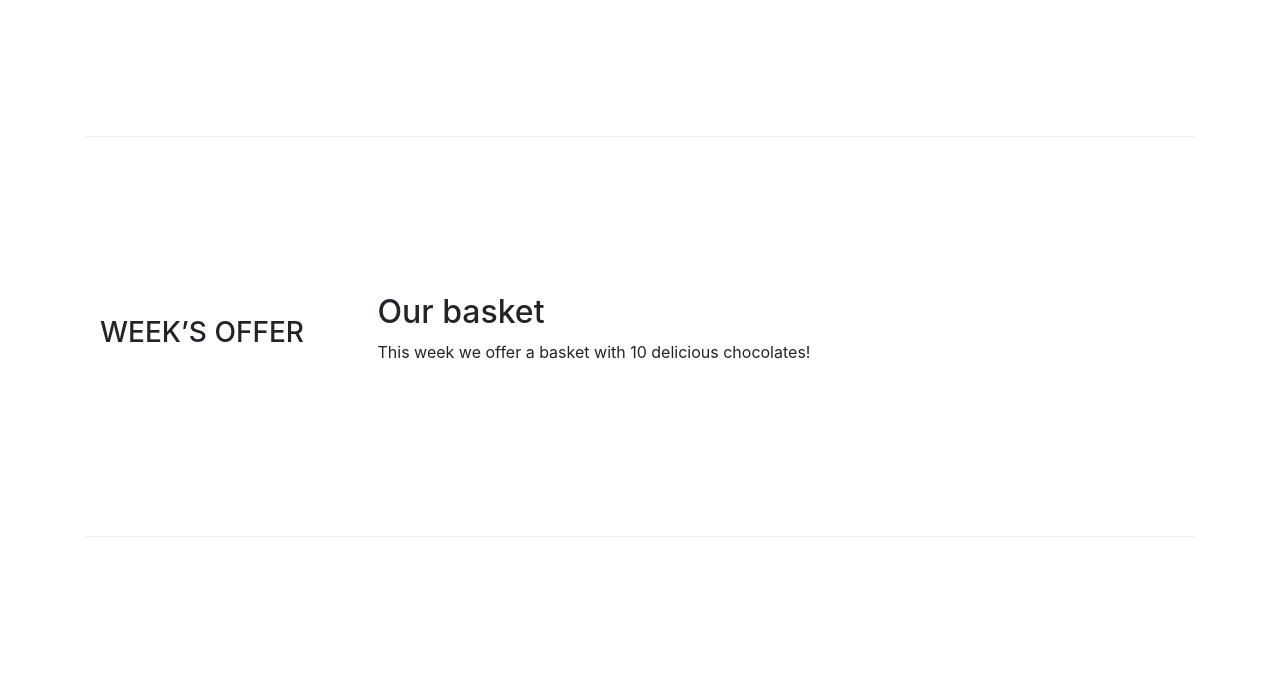
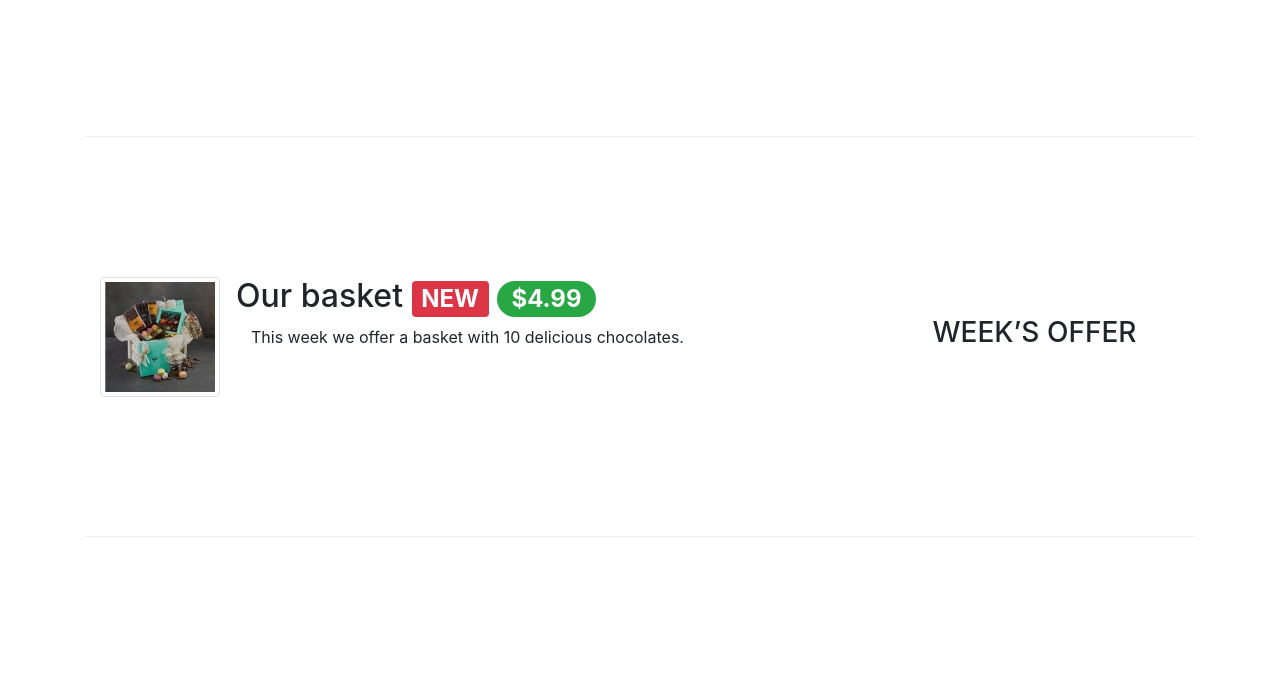
Before and after one commit to pantfil/leChocolat, a website: page index.html in a window 1280 px wide. Shown: the part 576-1250 px from the top of the page. Drawn offline with nearby package versions, Linux system fonts and the light colour scheme.

Commit message:
Bootstrap Assignment 2

```diff
--- a/index.html
+++ b/index.html
@@ -71,13 +71,23 @@
             </div>
         </div>
 
-        <div class="row row-content align-items-center">
+        <div class="row flex-row-reverse row-content align-items-center">
             <div class="col-sm-4 col-md-3">
                 <h3>WEEK’S OFFER</h3>
             </div>
             <div class="col-sm col-md">
-                <h2>Our basket</h2>
-                <p class="d-none d-sm-block">This week we offer a basket with 10 delicious chocolates! </p>
+                <div class="media">
+                    <img class="d-flex mr-3 img-thumbnail align-self-center"
+                    src="images/promotion.jpg" alt="promotion">
+                    <div class="media-body">
+                    <h2 class="mt-0">Our basket
+                        <span class="badge badge-danger">NEW</span>
+                        <span class="badge badge-pill badge-success">$4.99</span>
+
+                    </h2>
+                    <p class="col d-none d-md-block">This week we offer a basket with 10 delicious chocolates.</p>
+                    </div>
+                    </div>
             </div>
         </div>
 
```
